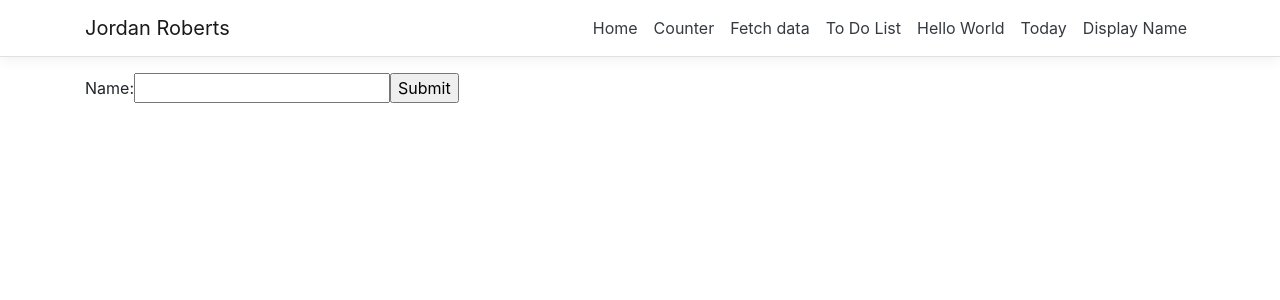
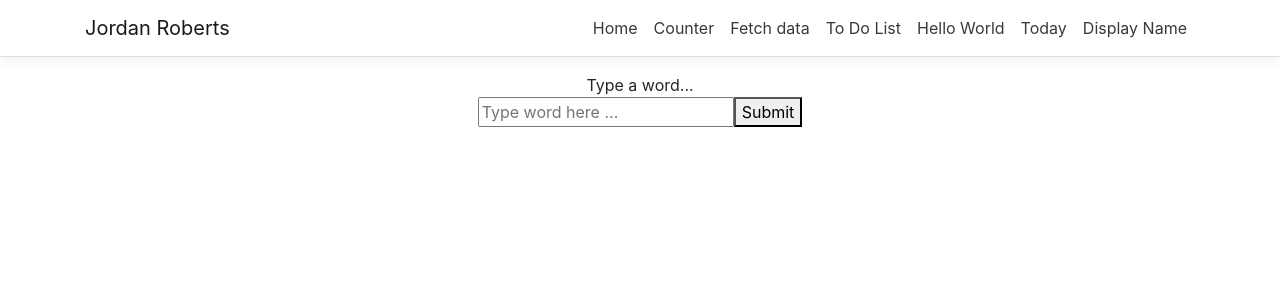
Before and after one commit to jordantroberts/React-DotNet, a React (Create React App) app in the folder TestingReactDotNet/ClientApp/: page /displayname in a window 1280 px wide. Shown: the top 300 px of the page. Built offline with nearby package versions, Linux system fonts and the light colour scheme.

Commit message:
Connected to DisplayName controller but have not yet managed to send parameters to ASP.NET backend

```diff
--- a/TestingReactDotNet/ClientApp/src/components/DisplayName.js
+++ b/TestingReactDotNet/ClientApp/src/components/DisplayName.js
@@ -1,33 +1,48 @@
-
 import React, { Component } from "react";
 
 export class DisplayName extends Component {
-    constructor(props) {
-    super(props);
-    this.state = {greeting: ''};
+  state = {
+    name: "",
+    greeting: ""
+  };
 
-    this.handleChange = this.handleChange.bind(this);
-    this.handleSubmit = this.handleSubmit.bind(this);
+  updateInput(key, value) {
+    this.setState({
+      [key]: value
+    });
   }
 
-  handleChange(event) {
-    this.setState({greeting: event.target.value});
-  }
-
-  handleSubmit(event) {
-    alert('A name was submitted: ' + this.state.greeting);
-    event.preventDefault();
+  calculate() {
+    fetch("api/DisplayName/Greeting")
+      .then(response => response.text())
+      .then(data => {
+        this.setState({ greeting: data });
+      });
   }
 
   render() {
-    return (
-      <form onSubmit={this.handleSubmit}>
-        <label>
-          Name:
-          <input type="text" value={this.state.greeting} onChange={this.handleChange} />
-        </label>
-        <input type="submit" value="Submit" />
-      </form>
-    );
+    if ("" !== this.state.greeting) {
+      // We already submitted the form, show welcome message
+      return <h1>{this.state.greeting}</h1>;
+    } else {
+      return (
+        <center>
+          <div className="App">
+            <div>
+              Type a word...
+              <br />
+              <input
+                type="text"
+                placeholder="Type word here ..."
+                value={this.state.name}
+                onChange={e => this.updateInput("name", e.target.value)}
+              />
+              <button onClick={() => this.calculate()}>Submit</button>
+              <br />
+            </div>
+          </div>
+        </center>
+      );
+    }
   }
 }
```
